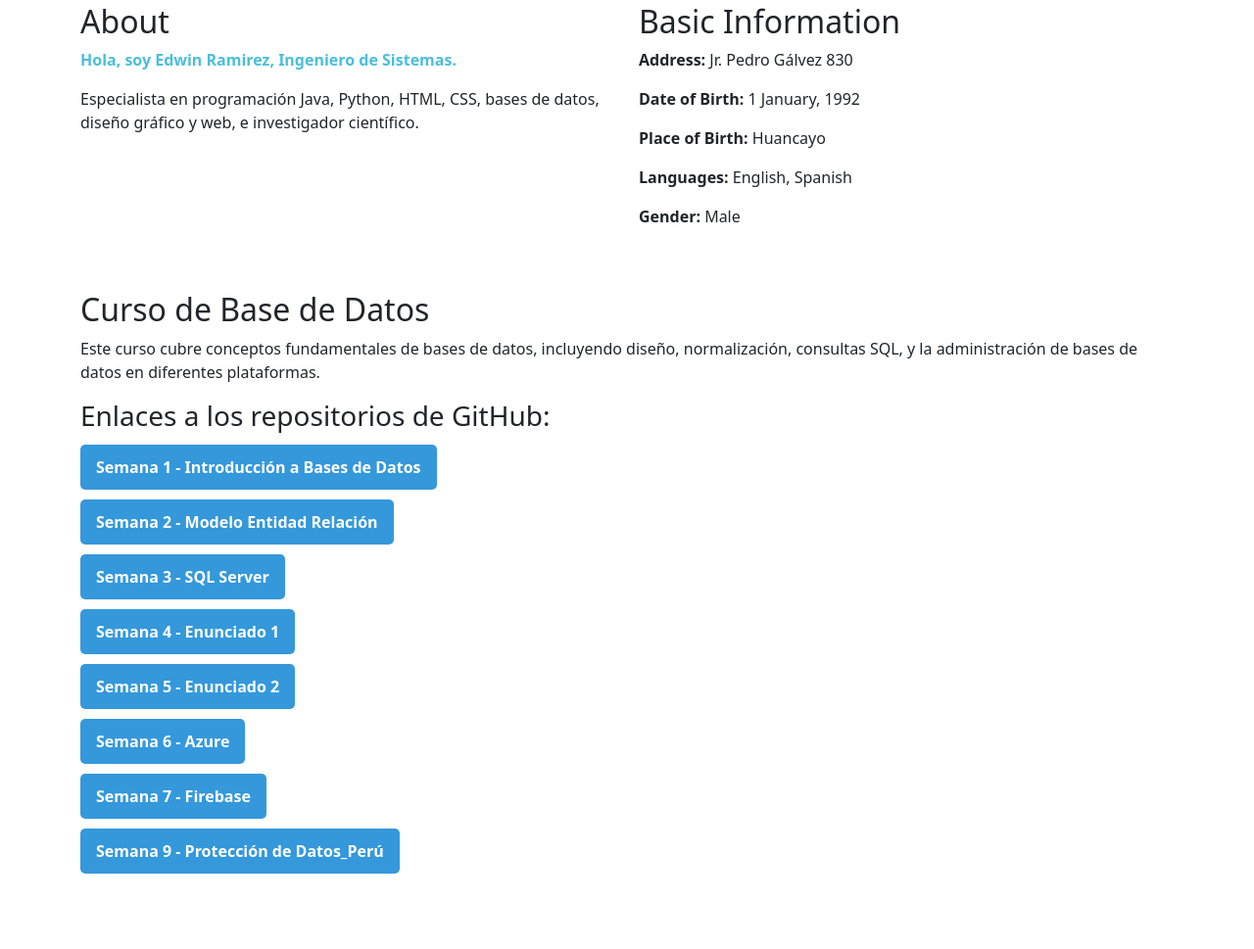
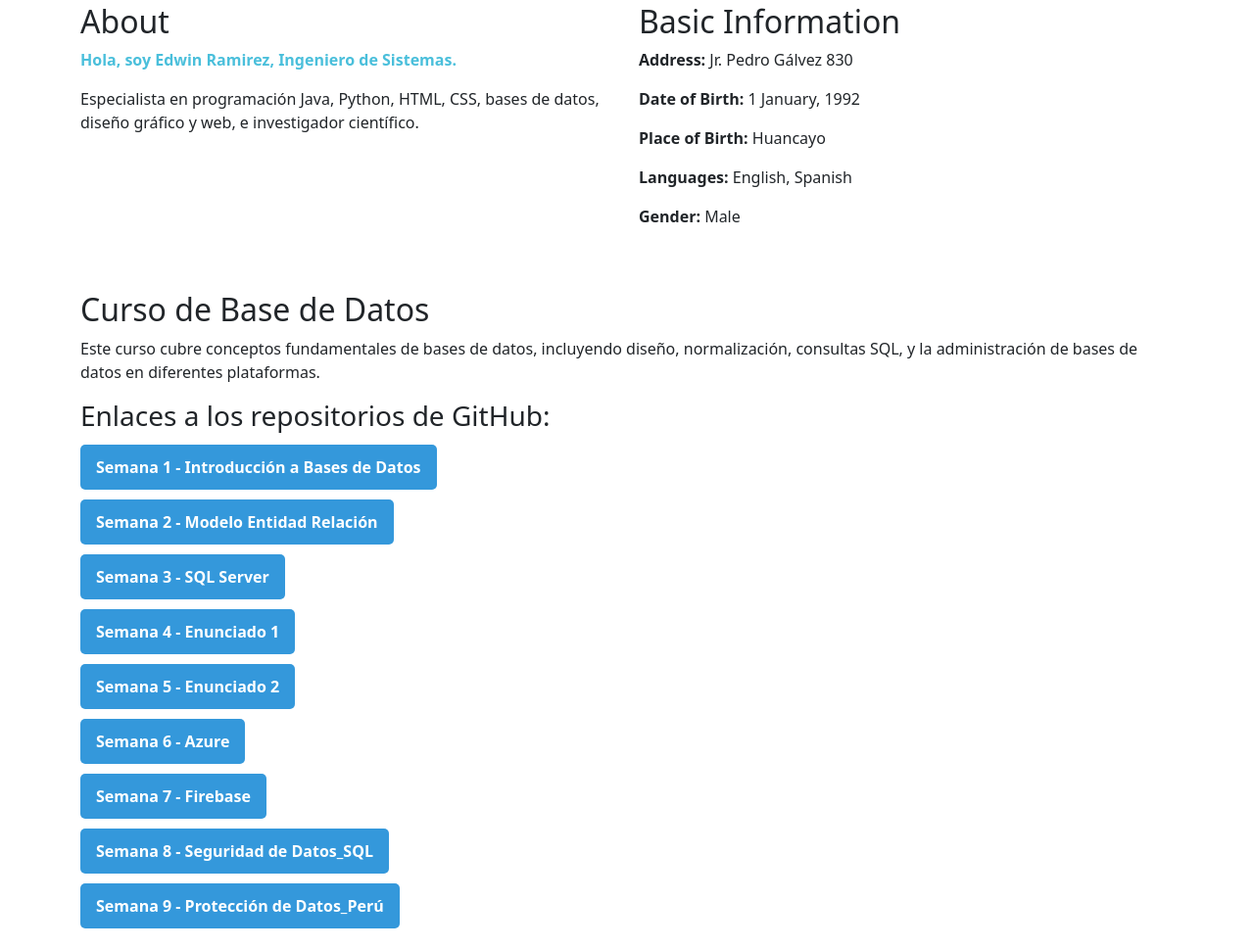
Before and after one commit to EDWRAM2025/arquitectura_sw.github.io, a plain HTML site: page index.html in a window 1280 px wide. Shown: the part 545-1514 px from the top of the page at 98% size. Before the commit the page ends 1458 px from the top, so only its background shows below. Drawn offline with nearby package versions, Linux system fonts and the light colour scheme.

Commit message:
Update index.html

```diff
--- a/index.html
+++ b/index.html
@@ -61,7 +61,9 @@
                     <li><a href="https://github.com/EDWRAM/BASE_DATOS_II/blob/main/Enunciado%2002.pdf" class="btn enlace-boton" target="_blank">Semana 5 - Enunciado 2</a></li>
                     <li><a href="https://github.com/EDWRAM/BASE_DATOS_II/blob/main/MANUAL_AZURE_SQL%20SERVER.pdf" class="btn enlace-boton" target="_blank">Semana 6 - Azure</a></li>
                     <li><a href="https://github.com/EDWRAM/BASE_DATOS_II/blob/main/MANUAL_Firebase%20Firestore.pdf" class="btn enlace-boton" target="_blank">Semana 7 - Firebase</a></li>
+                    <li><a href="https://github.com/EDWRAM/BASE_DATOS_II.github.io/blob/main/PROTECCION%20DE%20DATOS%20EN%20EL%20PERU.pdf" class="btn enlace-boton" target="_blank">Semana 8 - Seguridad de Datos_SQL</a></li>
                     <li><a href="https://github.com/EDWRAM/BASE_DATOS_II.github.io/blob/main/PROTECCION%20DE%20DATOS%20EN%20EL%20PERU.pdf" class="btn enlace-boton" target="_blank">Semana 9 - Protección de Datos_Perú</a></li>
+                </ul>
                 </ul>
             </div>
         </div>
```
